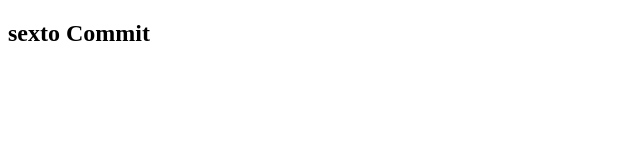
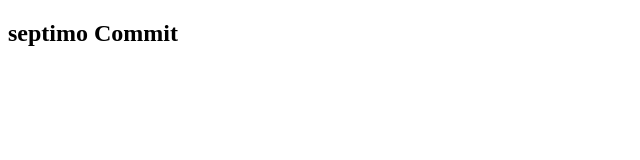
Before and after one commit to Henryck22/clase_git_jueves_2025, a plain HTML site: page index.html in a window 1280 px wide. Shown: the full height of the page, 0-640 px from the left. Drawn offline with Linux system fonts and the light colour scheme.

Commit message:
septimo commit

```diff
--- a/index.html
+++ b/index.html
@@ -6,6 +6,6 @@
     <title>Document</title>
 </head>
 <body>
-    <h2>sexto Commit</h2>
+    <h2>septimo Commit</h2>
 </body>
 </html>
```
